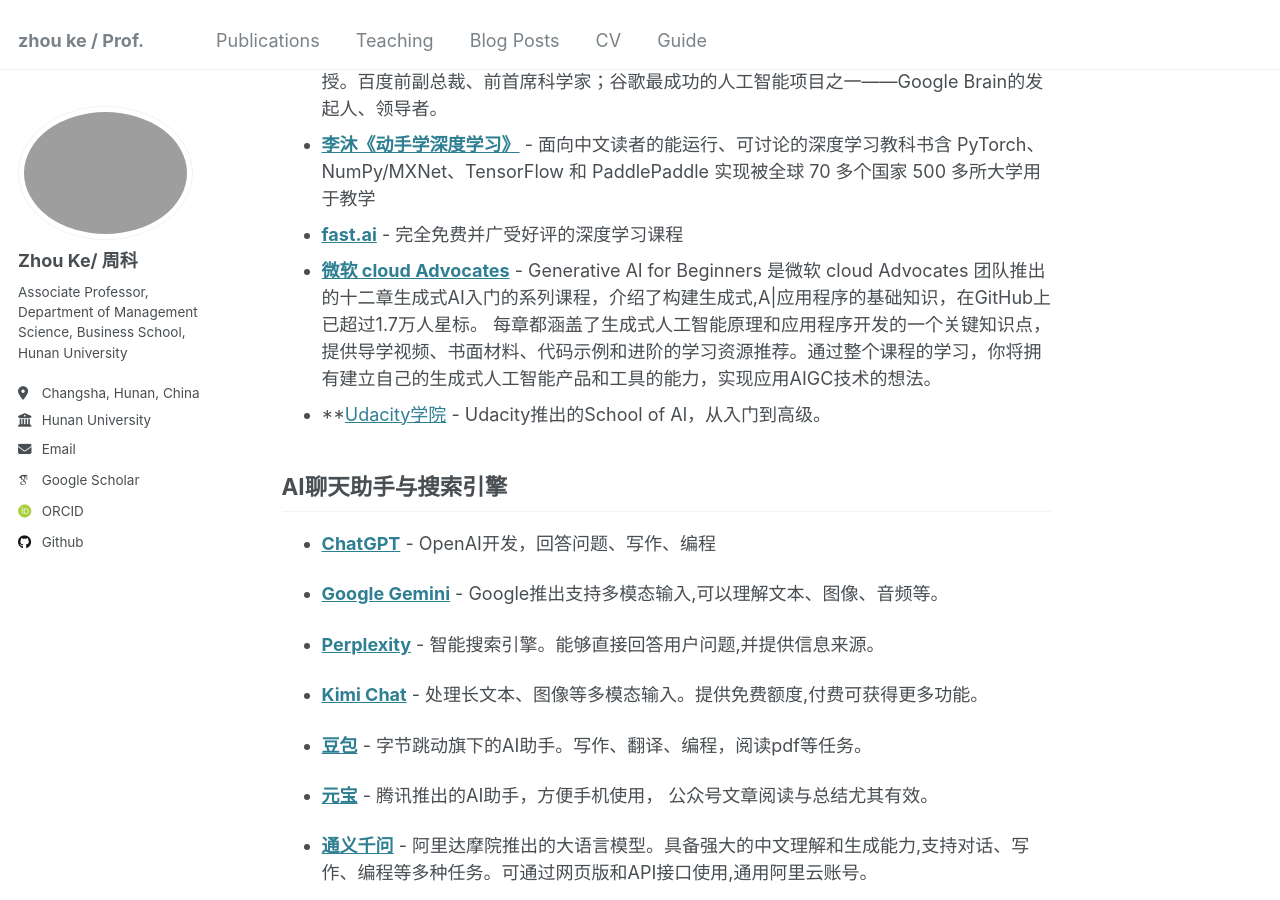
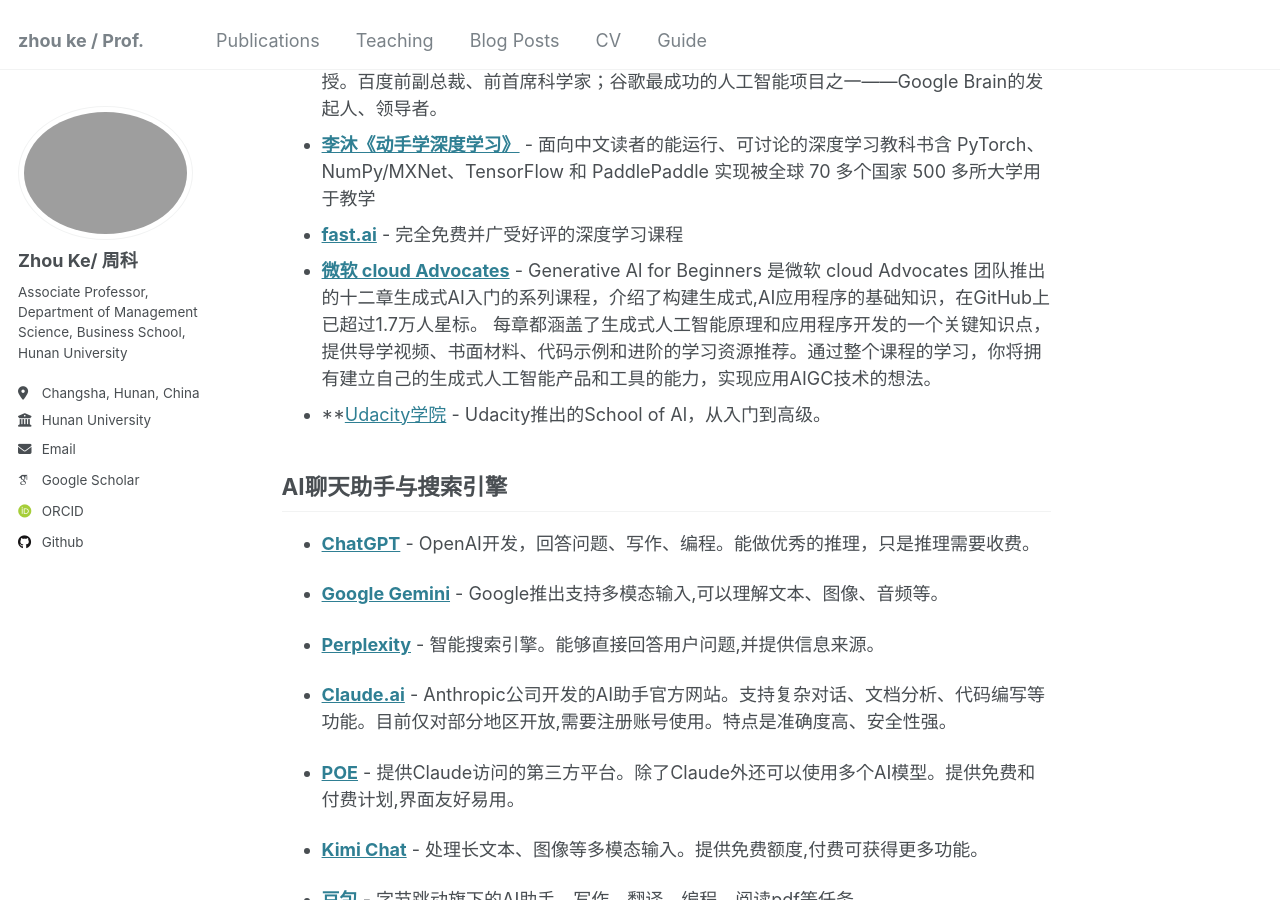
Before and after one commit to hustzhke/hustzhke.github.io, a Jekyll site: the page built from _pages/about.md, in a window 1280 px wide and 900 px high, scrolled down 663 px. Built offline with Jekyll 4.4.1, drawn with Linux system fonts in a browser that asks for light colours; some web fonts are replaced.

Commit message:
Update about.md

```diff
--- a/_pages/about.md
+++ b/_pages/about.md
@@ -23,17 +23,21 @@
 * **[吴恩达](https://www.deeplearning.ai/)** - 斯坦福大学前教授，Google Brain项目发起人、领导者。Coursera 的联合创始人和联合主席，在 Coursera 上有十万用户的《机器学习》课程；斯坦福大学计算机科学前教授。百度前副总裁、前首席科学家；谷歌最成功的人工智能项目之一——Google Brain的发起人、领导者。
 * **[李沐《动手学深度学习》](https://zh.d2l.ai/)** - 面向中文读者的能运行、可讨论的深度学习教科书含 PyTorch、NumPy/MXNet、TensorFlow 和 PaddlePaddle 实现被全球 70 多个国家 500 多所大学用于教学
 * **[fast.ai](https://www.fast.ai/)** - 完全免费并广受好评的深度学习课程
-* **[微软 cloud Advocates](https://microsoft.github.io/generative-ai-for-beginners/#/)** - Generative Al for Beginners 是微软 cloud Advocates 团队推出的十二章生成式AI入门的系列课程，介绍了构建生成式,A|应用程序的基础知识，在GitHub上已超过1.7万人星标。
+* **[微软 cloud Advocates](https://microsoft.github.io/generative-ai-for-beginners/#/)** - Generative Al for Beginners 是微软 cloud Advocates 团队推出的十二章生成式AI入门的系列课程，介绍了构建生成式,AI应用程序的基础知识，在GitHub上已超过1.7万人星标。
 每章都涵盖了生成式人工智能原理和应用程序开发的一个关键知识点，提供导学视频、书面材料、代码示例和进阶的学习资源推荐。通过整个课程的学习，你将拥有建立自己的生成式人工智能产品和工具的能力，实现应用AIGC技术的想法。
 * **[Udacity学院](https://www.udacity.com/school/artificial-intelligence**) - Udacity推出的School of Al，从入门到高级。
 
 ## AI聊天助手与搜索引擎
 
-* **[ChatGPT](https://chat.openai.com/)** - OpenAI开发，回答问题、写作、编程
+* **[ChatGPT](https://chat.openai.com/)** - OpenAI开发，回答问题、写作、编程。能做优秀的推理，只是推理需要收费。
 
 * **[Google Gemini](https://gemini.google.com/)** - Google推出支持多模态输入,可以理解文本、图像、音频等。
 
 * **[Perplexity](https://www.perplexity.ai/)** - 智能搜索引擎。能够直接回答用户问题,并提供信息来源。
+
+* **[Claude.ai](https://claude.ai/)** - Anthropic公司开发的AI助手官方网站。支持复杂对话、文档分析、代码编写等功能。目前仅对部分地区开放,需要注册账号使用。特点是准确度高、安全性强。
+
+* **[POE](https://poe.com/)** - 提供Claude访问的第三方平台。除了Claude外还可以使用多个AI模型。提供免费和付费计划,界面友好易用。
 
 * **[Kimi Chat](https://kimi.moonshot.cn/)** - 处理长文本、图像等多模态输入。提供免费额度,付费可获得更多功能。
 
```
